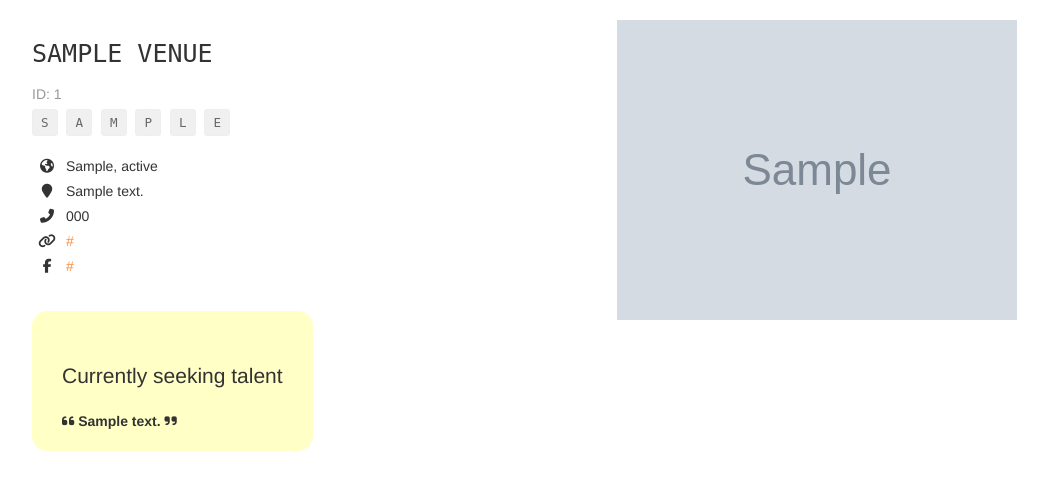
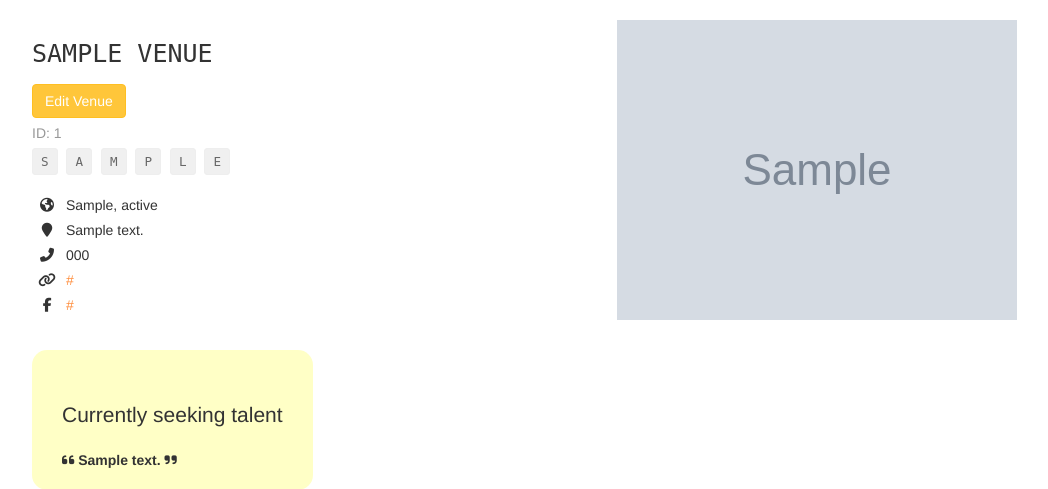
Before and after one commit to t-lanigan/fyyr-app, a Flask app: page /venues/1 in a window 1280 px wide. Shown: the part 60-549 px from the top of the page, without its empty margins (38-1086 px from the left). Run offline with Flask 2, Linux system fonts and the light colour scheme; tables that the repository leaves empty hold one stand-in row (values such as "Sample post"); grey boxes marked "Sample" are stand-in pictures; some libraries are stand-ins or nearby versions.

Commit message:
added edit artist and venue buttons

```diff
--- a/templates/pages/show_artist.html
+++ b/templates/pages/show_artist.html
@@ -6,6 +6,7 @@
 		<h1 class="monospace">
 			{{ artist.name }}
 		</h1>
+		<a href="/artists/{{ artist.id }}/edit" class="btn btn-primary">Edit Artist</a>
 		<p class="subtitle">
 			ID: {{ artist.id }}
 		</p>
--- a/templates/pages/show_venue.html
+++ b/templates/pages/show_venue.html
@@ -6,6 +6,7 @@
 		<h1 class="monospace">
 			{{ venue.name }}
 		</h1>
+		<a href="/venues/{{ venue.id }}/edit" class="btn btn-primary">Edit Venue</a>
 		<p class="subtitle">
 			ID: {{ venue.id }}
 		</p>
```
